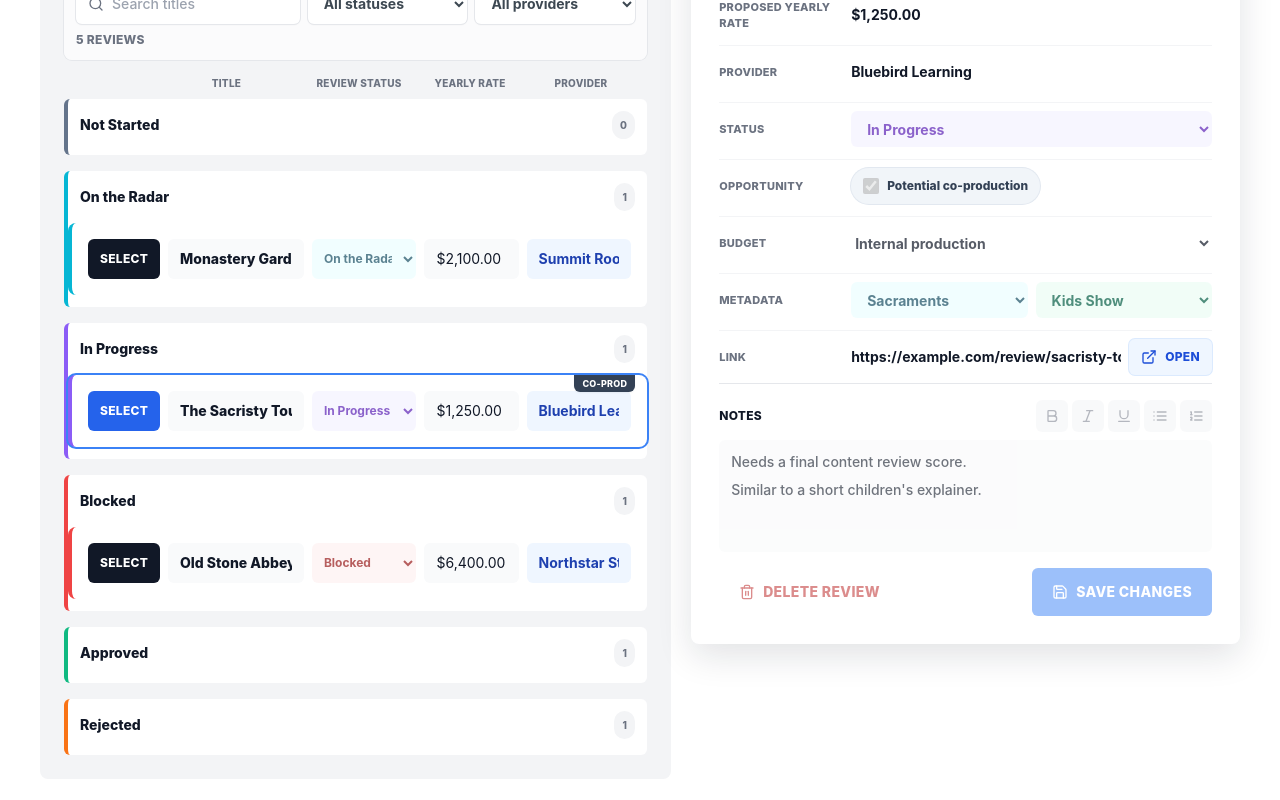
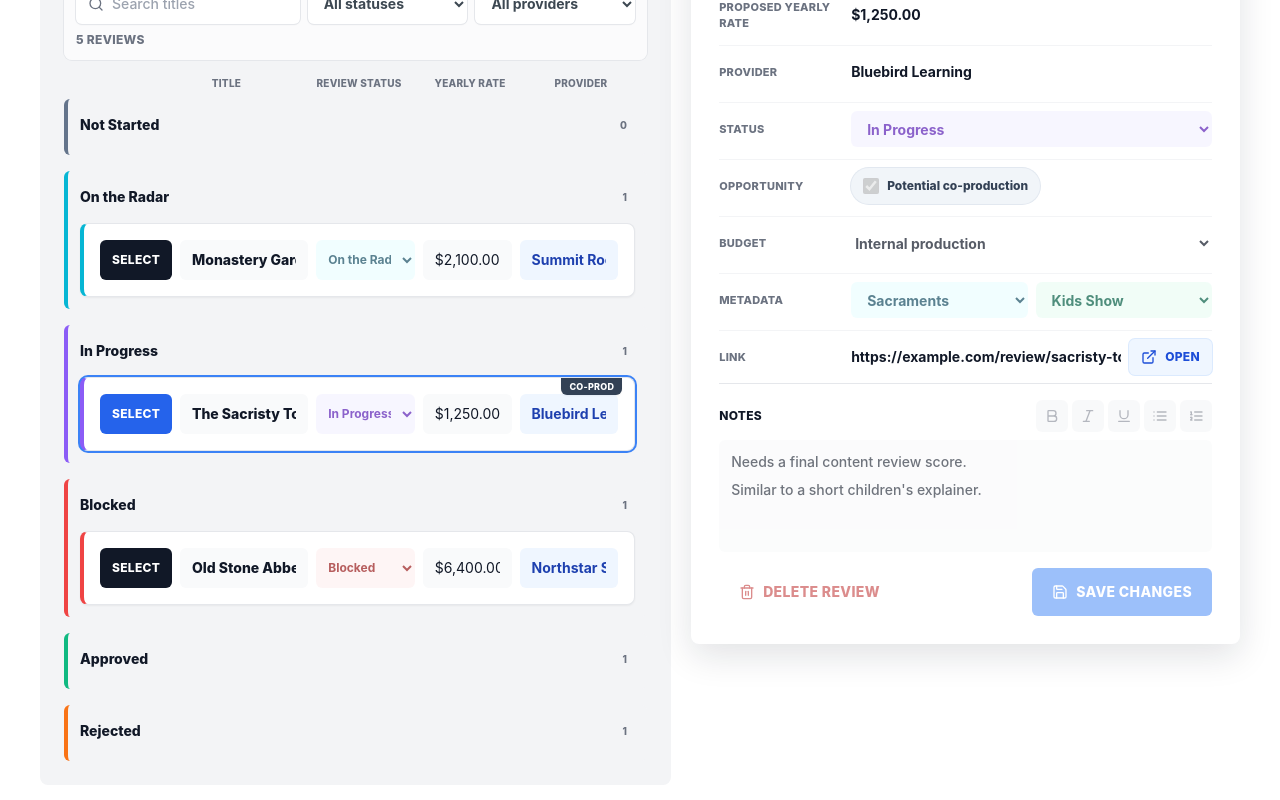
Before and after one commit to mattmussoline/Budget-Tracking-App, a Next.js app: page /demo/content-review in a window 1280 px wide. Shown: the part 742-1542 px from the top of the page. Built offline with nearby package versions, Linux system fonts and the light colour scheme.

Commit message:
Add horizontal padding and card definition to decision queue rows
Fix rows running flush to the group container edge, and give the
group background a gray tint so white row cards read as distinct
cards instead of blending into the container.

```diff
--- a/src/features/planning/components/content-review-dashboard.tsx
+++ b/src/features/planning/components/content-review-dashboard.tsx
@@ -457,7 +457,7 @@ function isDecisionQueueStatus(status: ReviewStatus) {
 function ReviewSummaryRow({ item, active, isDemo, onSelect, onOpenDetail, onChange }: { item: ContentReviewItem; active: boolean; isDemo?: boolean; onSelect: (id: string) => void; onOpenDetail?: (id: string) => void; onChange: (id: string, field: keyof ContentReviewItem, value: string | number | boolean | null) => void }) {
   const status = REVIEW_STATUSES.find((option) => option.value === item.reviewStatus) ?? REVIEW_STATUSES[0];
   return (
-    <div aria-current={active ? "true" : undefined} className={cn("relative grid overflow-hidden gap-2 rounded-lg border-l-4 bg-white p-4 transition", decisionQueueGridClass, TONE_CLASSES[status.tone].accent, active && "ring-2 ring-blue-500")}>
+    <div aria-current={active ? "true" : undefined} className={cn("relative grid overflow-hidden gap-2 rounded-lg border-l-4 border-y border-r border-y-gray-200 border-r-gray-200 bg-white p-4 shadow-sm transition", decisionQueueGridClass, TONE_CLASSES[status.tone].accent, active && "ring-2 ring-blue-500")}>
       {item.isCoproductionOpportunity ? <span aria-label="Potential co-production opportunity" title="Potential co-production opportunity" className="absolute right-3 top-0 z-10 rounded-b-md bg-slate-700 px-2 py-1 text-[9px] font-extrabold uppercase leading-none tracking-wide text-white shadow-sm">Co-prod</span> : null}
       <button
         type="button"
@@ -479,13 +479,12 @@ function ReviewSummaryRow({ item, active, isDemo, onSelect, onOpenDetail, onChan
 }
 
 function ContentReviewGroup({ title, count, testId, tone, open, children }: { title: string; count: number; testId: string; tone?: keyof typeof TONE_CLASSES; open?: boolean; children: ReactNode }) {
-  // No horizontal padding on the content so rows stay aligned with the column labels above the list.
-  return <details data-testid={testId} open={open} className={cn("rounded-md bg-white py-3", tone && cn("border-l-4", TONE_CLASSES[tone].accent))}>
+  return <details data-testid={testId} open={open} className={cn("rounded-md bg-gray-100 py-3", tone && cn("border-l-4", TONE_CLASSES[tone].accent))}>
     <summary className="flex cursor-pointer list-none items-center justify-between gap-3 px-3 pb-1 text-sm font-extrabold">
       <span>{title}</span>
       <span className="rounded-full bg-gray-100 px-2 py-1 text-[10px] uppercase tracking-wide text-muted">{count}</span>
     </summary>
-    <div className="mt-2 grid gap-3">{count ? children : <p className="mx-3 rounded-md bg-gray-50 p-3 text-sm font-bold text-muted">No items.</p>}</div>
+    <div className="mt-2 grid gap-3 px-3">{count ? children : <p className="rounded-md bg-white p-3 text-sm font-bold text-muted">No items.</p>}</div>
   </details>;
 }
 
```
